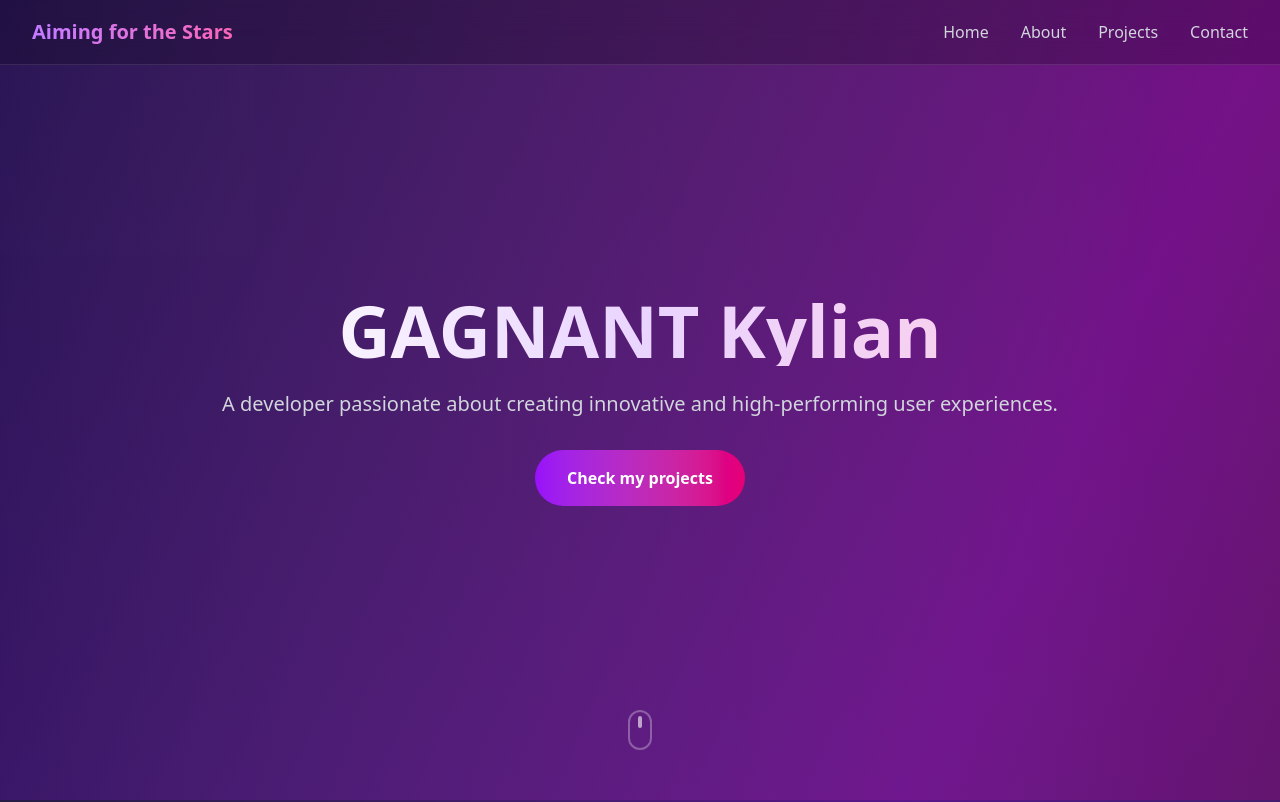
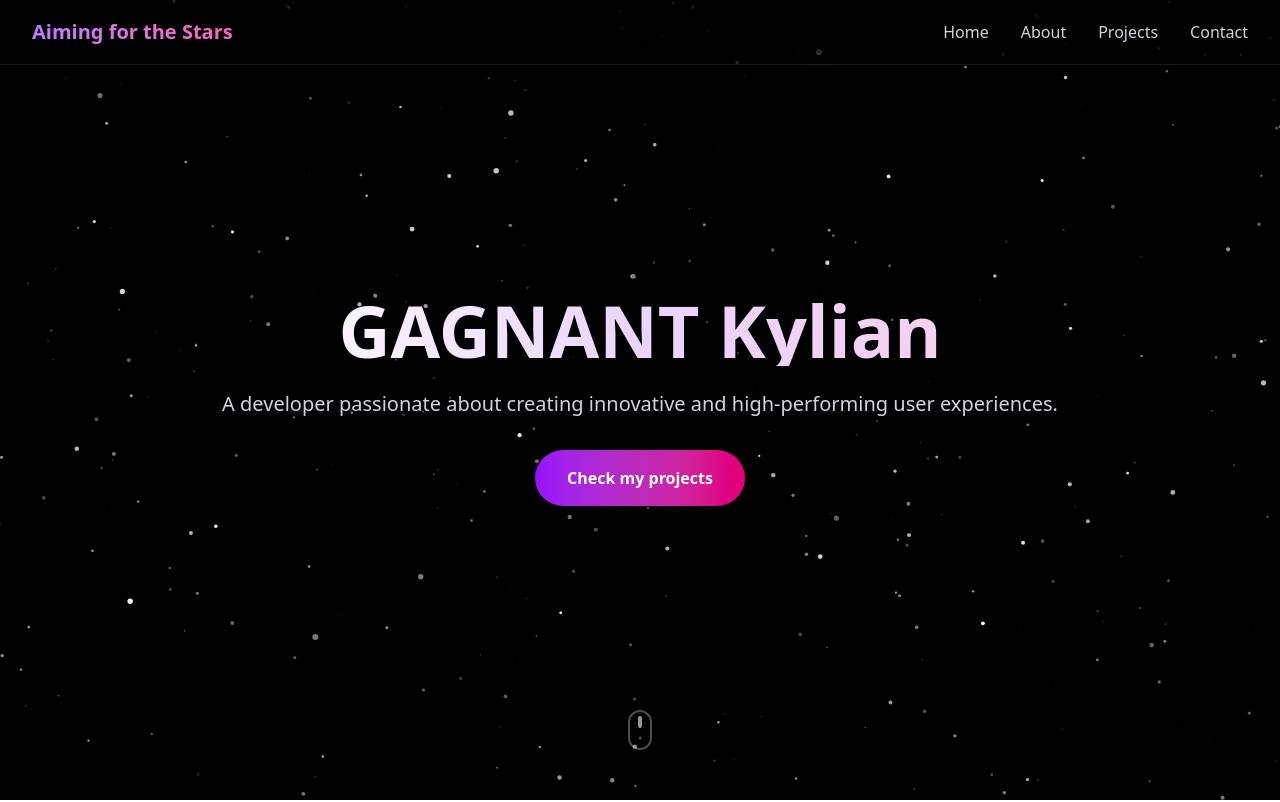
Before and after one commit to Vapoor/aiming-for-the-stars, a React (Vite) app: page / in a window 1280 px wide. Shown: the top 802 px of the page. Built offline with nearby package versions, Linux system fonts and the light colour scheme.

Commit message:
Added Starfield effect

```diff
--- a/src/App.jsx
+++ b/src/App.jsx
@@ -4,10 +4,12 @@ import About from './components/About'
 import Projects from './components/Projects'
 import Contact from './components/Contact'
 import Footer from './components/Footer'
+import Starfield from './components/Starfield'
 
 function App() {
   return (
-    <div className="min-h-screen bg-gradient-to-br from-slate-900 via-purple-900 to-slate-900 text-white">
+    <div className="min-h-screen text-white relative">
+      <Starfield />
       <Navbar />
       <Hero />
       <About />
--- a/src/components/Hero.jsx
+++ b/src/components/Hero.jsx
@@ -5,8 +5,7 @@ const Hero = () => {
     }
 
     return (
-      <section id="home" className="min-h-screen flex items-center justify-center relative overflow-hidden">
-        <div className="absolute inset-0 bg-gradient-to-r from-purple-600/20 to-pink-600/20 animate-pulse"></div>
+      <section id="home" className="relative min-h-screen overflow-hidden flex items-center justify-center">
         <div className="text-center z-10 max-w-4xl mx-auto px-4">
           <h1 className="text-5xl md:text-7xl font-bold mb-6 bg-gradient-to-r from-white via-purple-200 to-pink-200 bg-clip-text text-transparent animate-fade-in">
             GAGNANT Kylian
--- /dev/null
+++ b/src/components/Starfield.jsx
@@ -0,0 +1,82 @@
+import React, { useEffect, useRef } from 'react'
+
+const Starfield = ({ count = 350, speed = 0.2 }) => {
+  const canvasRef = useRef(null)
+  const starsRef = useRef([])
+  const rafRef = useRef(0)
+
+  useEffect(() => {
+    const canvas = canvasRef.current
+    if (!canvas) return
+    const ctx = canvas.getContext('2d', { alpha: true })
+    let w = (canvas.width = window.innerWidth)
+    let h = (canvas.height = window.innerHeight)
+
+    const rand = (min, max) => Math.random() * (max - min) + min
+    starsRef.current = Array.from({ length: count }, () => ({
+      x: rand(0, w),
+      y: rand(0, h),
+      z: rand(0.2, 1),
+      r: rand(1.2, 3.0), // bigger stars
+      tw: Math.random() * Math.PI * 2
+    }))
+
+    const draw = () => {
+      ctx.clearRect(0, 0, w, h)
+      // pure black background (remove purple gradient)
+      ctx.fillStyle = '#000000'
+      ctx.fillRect(0, 0, w, h)
+
+      // stars
+      for (const s of starsRef.current) {
+        s.tw += 0.02
+        const twinkle = 0.7 + Math.sin(s.tw) * 0.3
+        ctx.globalAlpha = Math.min(1, s.z * twinkle)
+        ctx.fillStyle = '#ffffff'
+        ctx.beginPath()
+        ctx.arc(s.x, s.y, s.r * s.z, 0, Math.PI * 2)
+        ctx.fill()
+
+        // parallax drift
+        s.x -= speed * (0.6 + s.z)
+        if (s.x < -5) {
+          s.x = w + 5
+          s.y = rand(0, h)
+          s.z = rand(0.2, 1)
+        }
+      }
+      ctx.globalAlpha = 1
+      rafRef.current = requestAnimationFrame(draw)
+    }
+    draw()
+
+    const onResize = () => {
+      w = canvas.width = window.innerWidth
+      h = canvas.height = window.innerHeight
+      // reinit stars for new size
+      starsRef.current = Array.from({ length: count }, () => ({
+        x: rand(0, w),
+        y: rand(0, h),
+        z: rand(0.2, 1),
+        r: rand(1.2, 3.0),
+        tw: Math.random() * Math.PI * 2
+      }))
+    }
+    window.addEventListener('resize', onResize)
+
+    return () => {
+      cancelAnimationFrame(rafRef.current)
+      window.removeEventListener('resize', onResize)
+    }
+  }, [count, speed])
+
+  return (
+    <canvas
+      ref={canvasRef}
+      className="fixed inset-0 -z-10 block"
+      style={{ width: '100vw', height: '100vh' }}
+    />
+  )
+}
+
+export default Starfield
```
